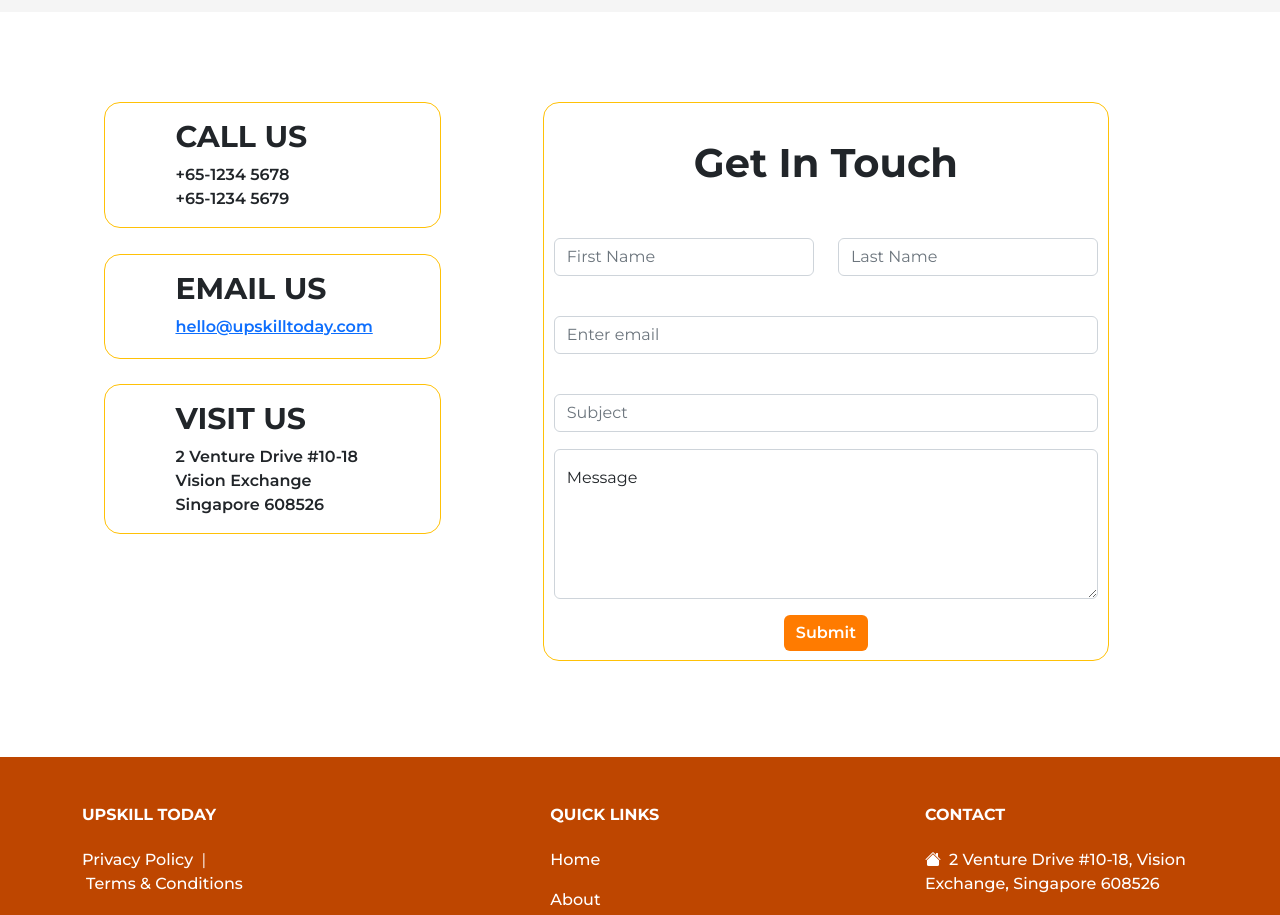
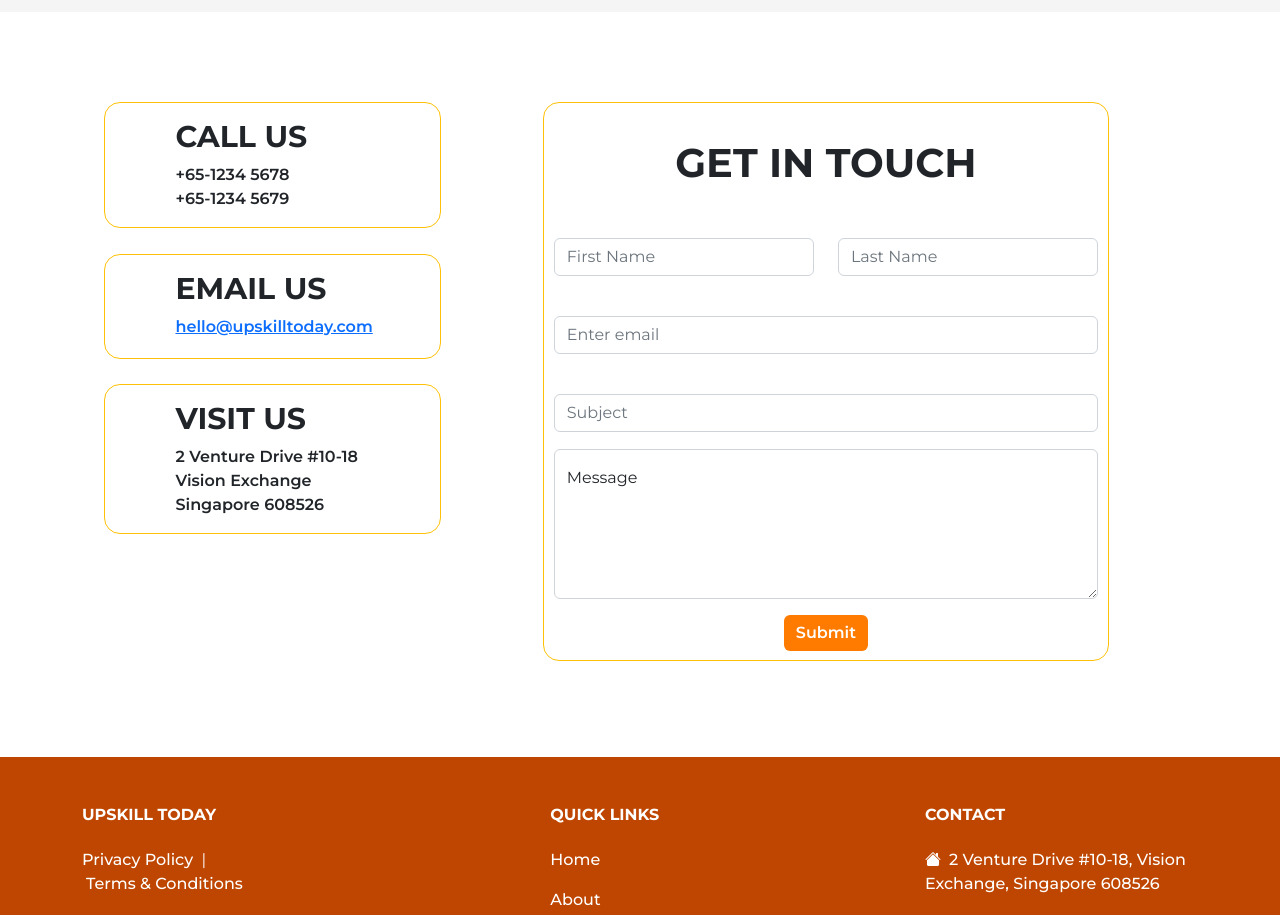
Before and after one commit to Chiang-Yong/Upskill-Today-1, a React (Create React App) app: page /Contact in a window 1280 px wide. Shown: the part 1140-2055 px from the top of the page. Built offline with nearby package versions, Linux system fonts and the light colour scheme; some icons are missing.

Commit message:
Update GetInTouch.js
Uppercase "GET IN TOUCH"

```diff
--- a/src/pages/Contact/GetInTouch.js
+++ b/src/pages/Contact/GetInTouch.js
@@ -74,7 +74,7 @@ const GetInTouch = () => {
         <Col sm={6} >
           <div className="getintouch-form border rounded-4 border-warning" style={{borderColor:"#ff7b00"}}>
             <Form>
-              <h1 className="text-center">Get In Touch</h1>
+              <h1 className="text-center">GET IN TOUCH</h1>
               <Row>
                 <Form.Group as={Col} className="mb-3" controlId="formBasicName">
                   <Form.Label></Form.Label>
```
